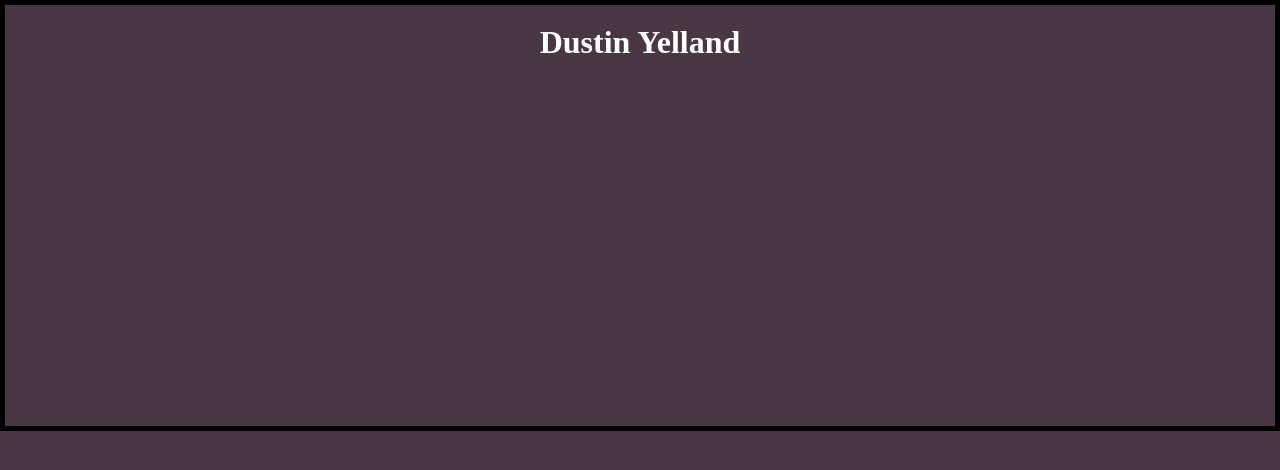
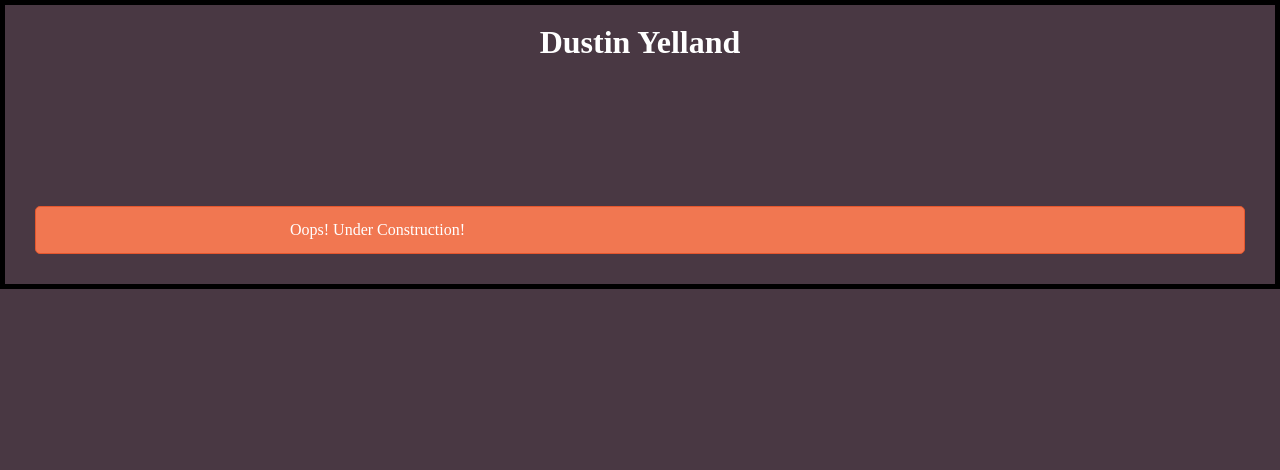
Before and after one commit to dustinyschild/my_portfolio_react, a React app: page / in a window 1280 px wide. Shown: the top 470 px of the page. Built offline with nearby package versions, Linux system fonts and the light colour scheme; the HTML template or start-up script is replaced by a standard one.

Commit message:
built default no implementation component

```diff
--- a/src/components/App.js
+++ b/src/components/App.js
@@ -1,7 +1,11 @@
 import '../style/main.scss';
+import * as routes from '../constants/routes';
+
 import React, { Component } from 'react';
 import { Switch, Route } from 'react-router-dom';
+
 import Header from './Header';
+import ErrorNotImplemented from './ErrorNotImplemented';
 //import AboutMe from './components/AboutMe';
 
 class App extends React.Component {
@@ -11,6 +15,10 @@ class App extends React.Component {
         <Header />
         <Switch>
           {/* <Route path="/lol" component={AboutMe} /> */}
+          <Route
+            path={routes.EMPTY}
+            component={ErrorNotImplemented}
+          />
         </Switch>
       </div>
     );
--- /dev/null
+++ b/src/components/ErrorNotImplemented.js
@@ -0,0 +1,17 @@
+import './_ErrorNotImplemented.scss';
+import React, { Component } from 'react';
+import PropTypes from 'prop-types';
+
+class ErrorNotImplemented extends Component {
+  render() {
+    const { s } = this.props;
+
+    return (
+      <div className='not-implemented'>
+        Oops! Under Construction!
+      </div>
+    );
+  }
+}
+
+export default ErrorNotImplemented;
--- /dev/null
+++ b/src/components/_ErrorNotImplemented.scss
@@ -0,0 +1,7 @@
+.not-implemented {
+  border: solid 1.5px #e4572e;
+  border-radius: 5px;
+  background-color: #f17751;
+  padding: 15px 20%;
+  margin: 30px;
+}
--- a/src/components/Header/_Header.scss
+++ b/src/components/_Header.scss
@@ -1,6 +1,6 @@
 .main__header {
   display: block;
-  height: 400px;
+  height: 150px;
 
   &__title {
     text-align: center;
--- /dev/null
+++ b/src/constants/routes.js
@@ -0,0 +1 @@
+export const NOT_IMPLEMENTED = '/empty';
```
Also changed, not shown: src/components/Header.js (renamed from src/components/Header/index.js), 1 other file (tests, documents, lock files or other folders).
